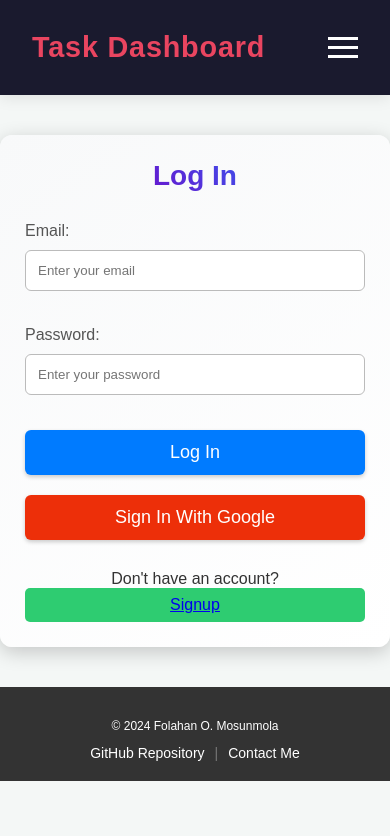
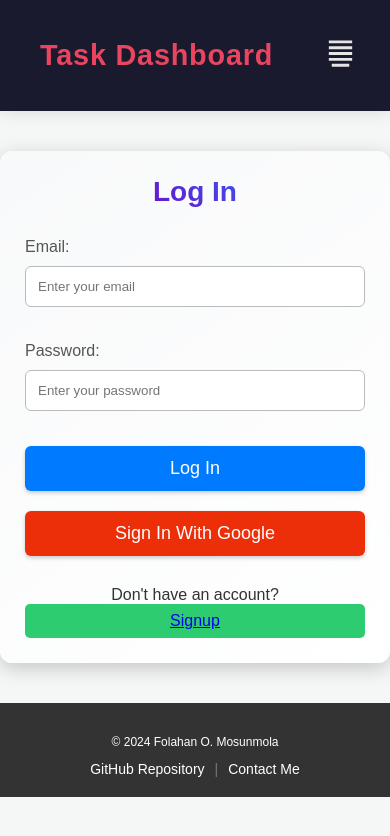
Before and after one commit to Seunfola/task-dashboard, a Next.js app: page /Login in a window 390 px wide. Shown: the top 836 px of the page. Built offline with nearby package versions, Linux system fonts and the light colour scheme; no server answers.

Commit message:
navbar responsiveness ongoing

```diff
--- a/firebase/firebase.js
+++ b/firebase/firebase.js
@@ -1,26 +1,17 @@
 import { initializeApp, getApp } from "firebase/app";
 import { getAuth, GoogleAuthProvider } from "firebase/auth";
 
-let app;
+const firebaseConfig = {
+  apiKey: "AIzaSyCDg7IdSUj-iFbZM8RLfW5Uqu8s46MZF1o",
+  authDomain: "taskdashboard-f51ba.firebaseapp.com",
+  projectId: "taskdashboard-f51ba",
+  storageBucket: "taskdashboard-f51ba.appspot.com",
+  messagingSenderId: "719842361150",
+  appId: "1:719842361150:web:e8debaa176148a0bc6f66f",
+  measurementId: "G-J1F3RF3SYT"
+};
 
-// Check if Firebase app is already initialized
-try {
-  app = getApp();
-} catch (e) {
-  // Firebase app is not initialized, so initialize it
-  const firebaseConfig = {
-    apiKey: process.env.FIREBASE_API_KEY,
-    authDomain: process.env.FIREBASE_AUTH_DOMAIN,
-    projectId: process.env.FIREBASE_PROJECT_ID,
-    storageBucket: process.env.FIREBASE_STORAGE_BUCKET,
-    messagingSenderId: process.env.FIREBASE_MESSAGING_SENDER_ID,
-    appId: process.env.FIREBASE_APP_ID,
-    measurementId: process.env.FIREBASE_MEASUREMENT_ID
-  };
+  const app = initializeApp(firebaseConfig);
 
-  app = initializeApp(firebaseConfig);
-}
-
-// Export Firebase auth and GoogleAuthProvider
 export const auth = getAuth(app);
 export const googleProvider = new GoogleAuthProvider();
--- a/package.json
+++ b/package.json
@@ -14,6 +14,8 @@
     "next": "14.1.3",
     "react": "^18",
     "react-dom": "^18",
+    "react-icons": "^5.0.1",
+    "react-outside-click-handler": "^1.3.0",
     "react-redux": "^9.1.0",
     "react-toastify": "^10.0.4"
   },
--- a/src/pages/Navbar/Navbar.js
+++ b/src/pages/Navbar/Navbar.js
@@ -1,40 +1,48 @@
-import React, { useState } from 'react';
+import React, { useState, useEffect } from 'react';
 import Link from 'next/link';
 import Filter from '../../../components/Filter/index';
 import Search from '../../../components/Search/index';
 import Logout from '../Logout';
-import './navbar.module.css';
+import { BiAlignJustify } from 'react-icons/bi';
+import OutsideClickHandler from 'react-outside-click-handler';
 
 const Navbar = ({ authUser }) => {
-    const [isMobileMenuOpen, setMobileMenuOpen] = useState(false);
 
-    const toggleMobileMenu = () => {
-        setMobileMenuOpen(!isMobileMenuOpen);
+    const [menuOpened, setMenuOpened] = useState(false);
+    const [menuStyles, setMenuStyles] = useState({});
+
+    useEffect(() => {
+        const handleResize = () => {
+            if (typeof window !== 'undefined') {
+                const clientWidth = document.documentElement.clientWidth;
+                setMenuStyles(clientWidth <= 780 ? { right: !menuOpened && "-100%" } : {});
+            }
         };
+
+        handleResize();
+
+        window.addEventListener('resize', handleResize);
+
+        return () => {
+            window.removeEventListener('resize', handleResize);
+        };
+    }, [menuOpened]);
 
     return (
         <div className="navbar">
             <div className="nav-bar">
                 <header>Task Dashboard</header>
             </div>
-            <div className="navbar-envelop">
-                {/* Hamburger Icon for Mobile */}
-                <dgiv className={`hamburger-icon ${isMobileMenuOpen ? 'hide' : ''}`} onClick={toggleMobileMenu}>
-                    <div className={`line ${isMobileMenuOpen ? 'open' : ''}`}></div>
-                    <div className={`line ${isMobileMenuOpen ? 'open' : ''}`}></div>
-                    <div className={`line ${isMobileMenuOpen ? 'open' : ''}`}></div>
-                </dgiv>
-
-                {/* Filter and Search */}
-                <div className={`filter-container ${isMobileMenuOpen ? 'show' : ''}`}>
+            <div className='navbar-envelop'>
+            <OutsideClickHandler onOutsideClick={() => setMenuOpened(false)}>
+                <div className='h-menu' style={menuStyles}>
+                    <div className="filter-container">
                         <Filter />
                     </div>
-                <div className={`search-container ${isMobileMenuOpen ? 'show' : ''}`}>
+                    <div className="search-container">
                         <Search />
                     </div>
-
-                {/* Logout Button */}
-                <div className={`navbar-list ${isMobileMenuOpen ? 'show' : ''}`}>
+                    <div className="navbar-list ">
                         {authUser ? (
                             <>
                                 <div key="logout" className="navbar-item">
@@ -51,6 +59,11 @@ const Navbar = ({ authUser }) => {
                         )}
                     </div>
                 </div>
+                <div className='menu-icon' onClick={() => setMenuOpened((prev) => !prev)}>
+                    <BiAlignJustify size={35} />
+                </div>
+            </OutsideClickHandler>
+        </div>
         </div>
     );
 };
--- a/src/pages/globals.css
+++ b/src/pages/globals.css
@@ -580,8 +580,8 @@ input[type='date']:focus,
   display: flex;
   justify-content: space-between;
   align-items: center;
-  background: #1A1A2E;
-  color: #E5E5E5;
+  background: #1a1a2e;
+  color: #e5e5e5;
   padding: 1rem 2rem;
   box-shadow: 0 2px 15px rgba(0, 0, 0, 0.1);
 }
@@ -590,13 +590,7 @@ input[type='date']:focus,
   font-size: 1.8rem;
   font-weight: 600;
   letter-spacing: 0.05rem;
-  color: #E94560;
-}
-
-.navbar-envelop {
-  display: flex;
-  align-items: center;
-  gap: 20px;
+  color: #e94560;
 }
 
 .filter-container,
@@ -607,95 +601,50 @@ input[type='date']:focus,
   gap: 10px;
 }
 
-.navbar-item a {
-  color: #E5E5E5;
+.navbar-item {
+  color: #e5e5e5;
   text-decoration: none;
   font-size: 1rem;
   font-weight: 500;
   transition: color 0.2s;
-}
-
-.navbar-item a:hover {
-  color: #E94560;
-}
-
-.navbar-list {
-  display: flex;
-  align-items: center;
-  gap: 20px;
-}
-
-.navbar-item {
   display: flex;
   align-items: center;
   gap: 10px;
 }
 
 .navbar-item:hover {
+  color: #e94560;
   transform: translateY(-2px);
+  text-decoration:none;
 }
 
-/* Hamburger Icon */
-.hamburger-icon {
-  display: none; /* Initially hide for desktop view */
+.h-menu {
+  gap: 2rem;
+  display: flex;
+}
+
+.h-menu > *:hover {
   cursor: pointer;
 }
 
-.line {
-  width: 30px;
-  height: 3px;
-  background-color: #fff;
-  margin: 6px 0;
-  transition: 0.4s;
+.menu-icon {
+  display: none;
 }
+@media (max-width: 768px) {
+ .navbar-item {
+    display: block; /* Show navbar items */
+  }
 
-.open .line:nth-child(1) {
-  transform: rotate(-45deg) translate(-5px, 6px);
-}
-
-.open .line:nth-child(2) {
-  opacity: 0;
-}
-
-.open .line:nth-child(3) {
-  transform: rotate(45deg) translate(-5px, -6px);
-}
-
-/* Mobile Menu */
-.menu {
-  display: flex;
-  flex-direction: column;
-  display: none; /* Initially hide for mobile view */
-}
-
-.menu.open {
-  display: flex; /* Display when the menu is open */
-  position: absolute;
-  top: 60px; /* Adjust as needed */
-  left: 0;
-  right: 0;
-  background-color: #1A1A2E;
-  padding: 10px;
-  box-shadow: 0 2px 15px rgba(0, 0, 0, 0.1);
-}
-
-.menu .navbar-item {
-  margin-bottom: 10px;
-}
-
-@media (max-width: 768px) {
-  .navbar-envelope {
-    flex-direction: column;
-    align-items: flex-start;
+  .nav-bar {
+    display: flex;
+    justify-content: space-between;
+    align-items: center;
   }
 
   .filter-container,
   .search-container,
   .navbar-list {
-    display: none; /* Hide on mobile initially */
-    flex-direction: column;
-    width: 100%;
-    align-items: flex-start;
+    display: flex; /* Show on mobile */
   }
 
   .main-content,
@@ -713,55 +662,24 @@ input[type='date']:focus,
     font-size: 14px;
   }
 
-  .notification {
-    width: 80%;
+  header {
+    margin: 0.5rem;
   }
-  .hamburger-icon {
-    display: block; /* Show for mobile view */
+  .menu-icon {
+    display: block;
   }
 
-  .desktop-menu {
-    display: none; /* Hide for mobile view */
+  .h-menu {
+    position: fixed;
+    top: 0;
+    right:-100%;
+    background: #1a1a2e;
+    height: 100vh;
+    width: 50%;
+    flex-direction: column;
+    padding: 2rem;
+    gap: 1rem;
+    transition: right 0.3s ease;
+    z-index: 1000;
   }
-
-  .mobile-menu {
-    display: flex;
-    flex-direction: column;
-    position: absolute;
-    top: 60px;
-    left: 0;
-    right: 0;
-    background-color: #1A1A2E;
-    padding: 10px;
-    box-shadow: 0 2px 15px rgba(0, 0, 0, 0.1);
-  }
-
-.navbar-envelop {
-    display: flex;
-    align-items: center;
-    gap: 20px;
-  }
-
-  .hamburger-icon {
-    display: block; /* Hide for desktop view */
-  }
-
-  .menu {
-    display: flex; /* Display for desktop view */
-    gap: 20px; /* Adjust the gap between items */
-  }
-
-  .navbar-list {
-    display: flex;
-    align-items: center;
-    gap: 20px;
-    display: none;
-  }
-
-  .navbar-item {
-    display: flex;
-    align-items: center;
-    gap: 10px;
-  }
-
 }
```
Also changed, not shown: 2 other files (tests, documents, lock files or other folders). Lines whose indentation alone changed are shown as unchanged.
